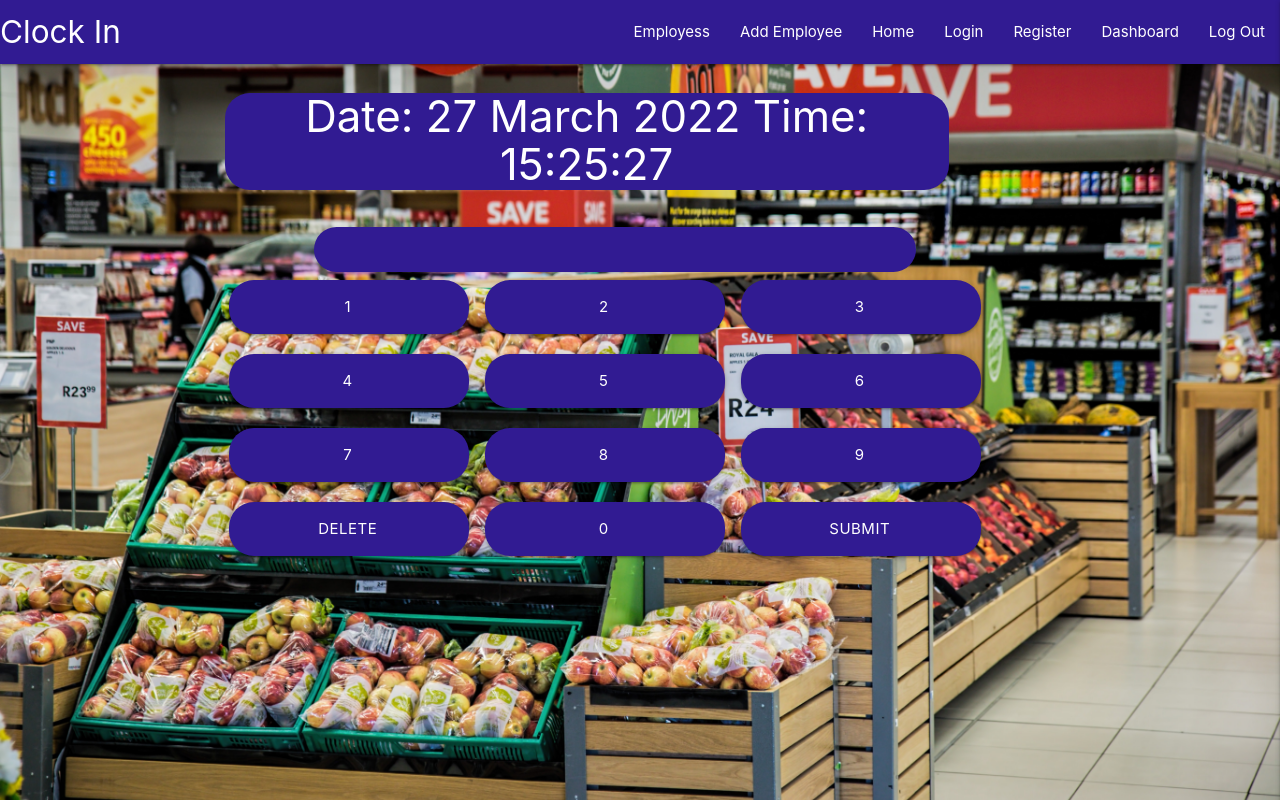
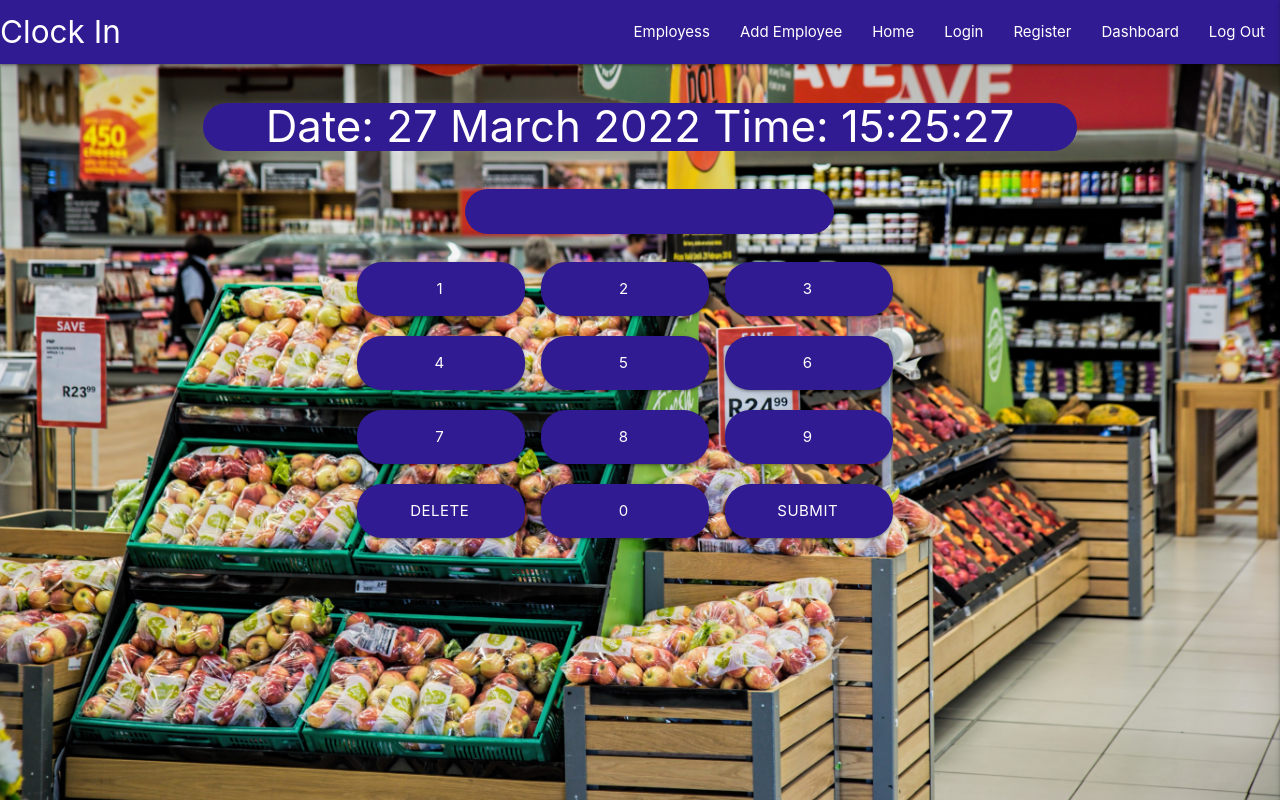
Before and after one commit to lseparatio/zai-clock-in-software, a Flask app: page / in a window 1280 px wide. Run offline with Flask 2, Linux system fonts and the light colour scheme; some libraries are stand-ins or nearby versions.

Commit message:
Added styling for containers and flash messages

```diff
--- a/app.py
+++ b/app.py
@@ -177,7 +177,7 @@ def employess():
 
 @app.route("/add-employee", methods=["GET", "POST"])
 def add_employee():
-    # Check if autontificated
+    # Check if autentificated
     if 'user' not in session:
         flash("You need to be authenticated to access this page!")
         return redirect(url_for("login"))
--- a/static/css/style.css
+++ b/static/css/style.css
@@ -1,7 +1,6 @@
 :root {
     --buttons: #311b92;
     --text: #ffffff;
-    --nav: #bf360c;
 }
 
 body {
@@ -63,8 +62,7 @@ tr {
 }
 
 .container {
-    background-color: var(--nav);
-    margin-top: 5px;
+    margin-top: 10px;
 }
 
 #brand {
@@ -88,3 +86,7 @@ tr {
 .visuallyhidden {
     display: none;
 }
+
+.index-container {
+    background-color: none;
+}
--- a/templates/base.html
+++ b/templates/base.html
@@ -72,8 +72,8 @@
         {% with messages = get_flashed_messages() %}
         {% if messages %}
         {% for message in messages %}
-        <div class="row flashes">
-            <div class="col s12 m9 offset-m1">
+        <div class="row flashes center-align">
+            <div class="col s12 m8 offset-m2">
                 <h4 class="text-shadow deep-purple darken-4 center-align">{{ message }}</h4>
             </div>
         </div>
--- a/templates/index.html
+++ b/templates/index.html
@@ -1,8 +1,8 @@
 {% extends "base.html" %}
 {% block content %}
-
+<div class="centred container offset-m1 index-container">
 <div class="row">
-    <div class="col s12 m7 offset-m2">
+    <div class="col s12 m12">
         <h3 id="time"></h3>
     </div>
 </div>
@@ -12,10 +12,12 @@
     <form id="clock-in-form" maxlength="4" data-length="4" pattern="^[0-9]{4,4}$" class="col s9 offset-s2 offset-m2"
         method="POST" action="{{ url_for('index') }}">
 
-        <div class="col s12 m8 offset-m1">
+        <div class="row">
+        <div class="col s12 m7 offset-m2  centred">
             <input type="text" id="clock-number" name="clock-number" readonly>
             <label for="clock-number" class="visuallyhidden">Clock Number</label>
         </div>
+    </div>
 
         <div class="row">
             <a class="click-nr waves-effect waves-light btn-large col s3" data-type="1" value="1" rel="nofollow">1</a>
@@ -43,7 +45,7 @@
     </form>
 </div>
 
-
+</div>
 
 
 {% endblock %}
```
